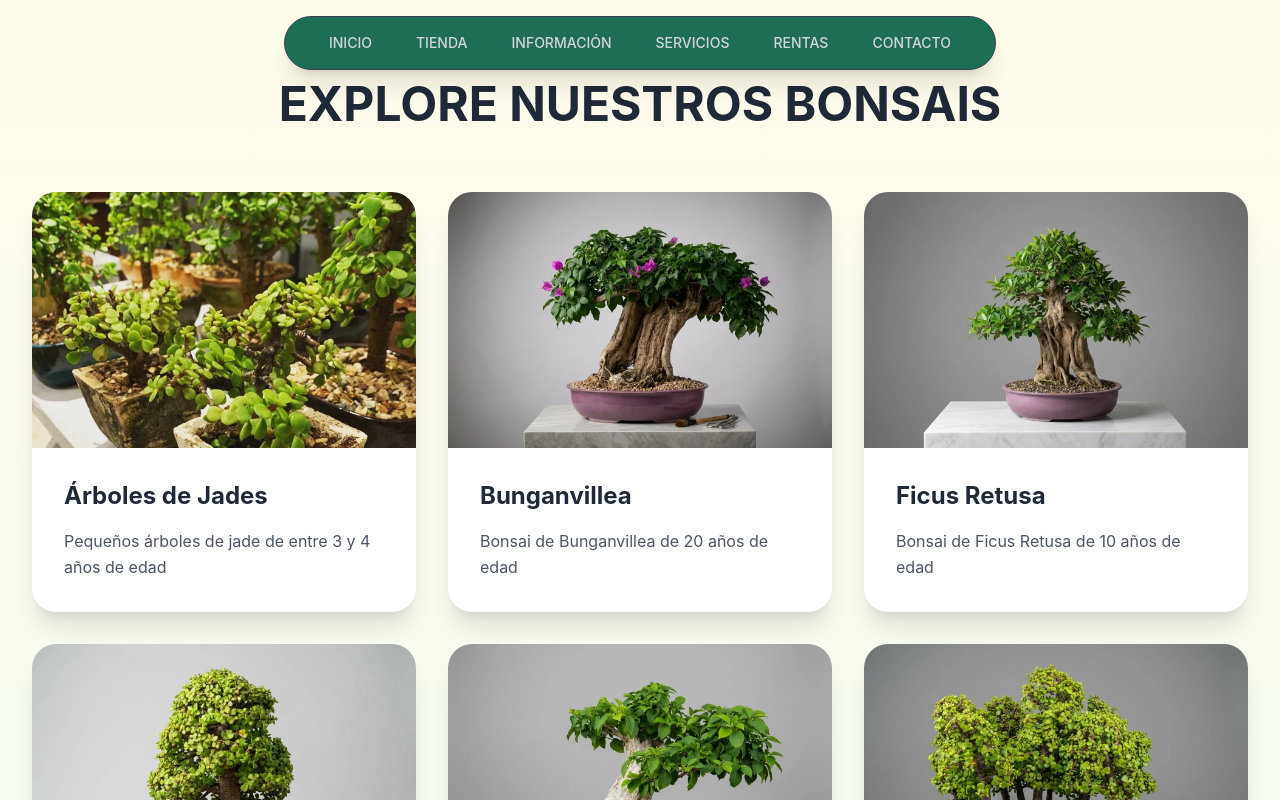
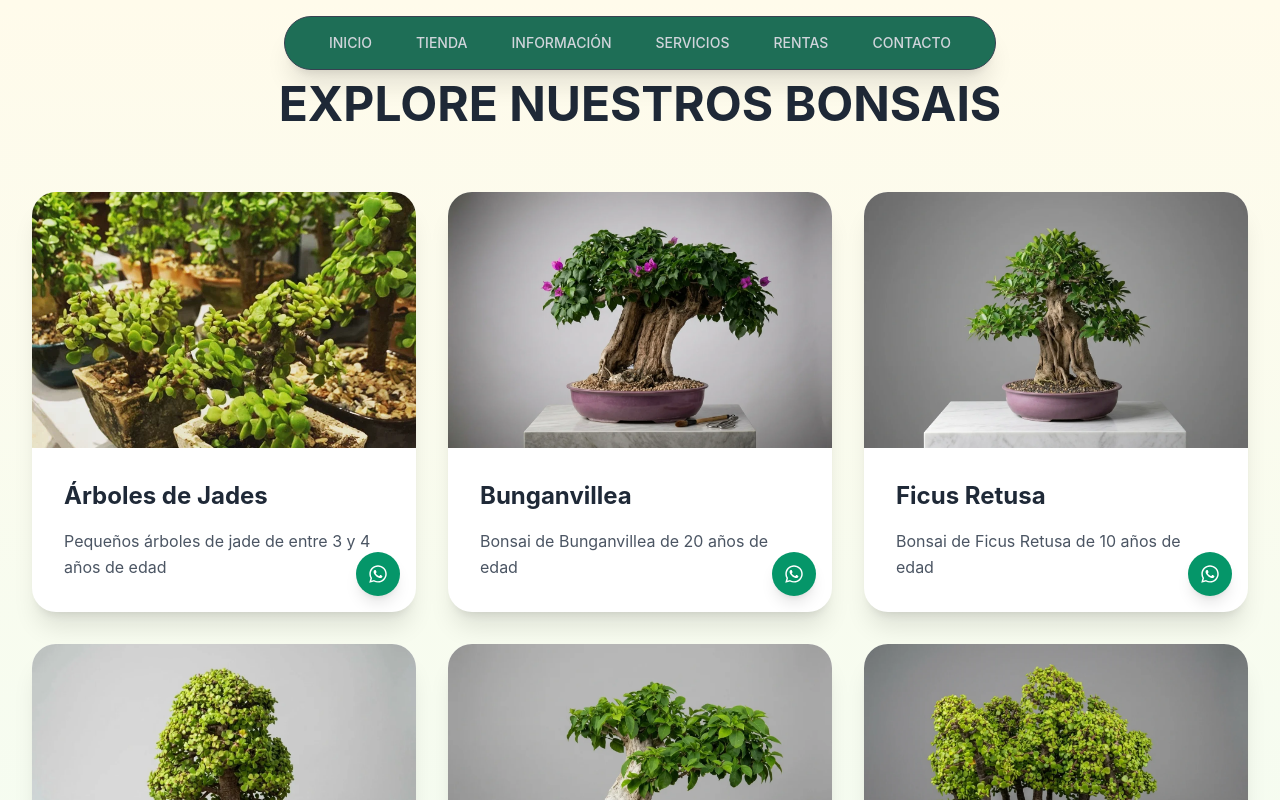
Before and after one commit to FrankyAntonioRodriguezHernandez/la-familia-del-bonsai-React, a React (Create React App) app: page /tienda in a window 1280 px wide. Shown: the top 800 px of the page. Built offline with nearby package versions, Linux system fonts and the light colour scheme.

Commit message:
agregado boton directo de whatsapp

```diff
--- a/src/components/ui/ServiceCard.jsx
+++ b/src/components/ui/ServiceCard.jsx
@@ -1,8 +1,14 @@
 import React from 'react';
+import { FaWhatsapp } from 'react-icons/fa';
 
 const ServiceCard = ({ service, showButton = false }) => {
+  // Create WhatsApp link with phone number and description
+  const phoneNumber = '5353646319';
+  const message = `Hola! Me interesa el bonsái: ${service.title}. ${service.description}`;
+  const whatsappLink = `https://wa.me/${phoneNumber}?text=${encodeURIComponent(message)}`;
+
   return (
-    <div className="bg-white rounded-3xl shadow-xl overflow-hidden hover:shadow-2xl transition-all duration-300 transform hover:-translate-y-2">
+    <div className="bg-white rounded-3xl shadow-xl overflow-hidden hover:shadow-2xl transition-all duration-300 transform hover:-translate-y-2 relative">
       <div className="h-64 overflow-hidden">
         <img
           src={service.image}
@@ -18,6 +24,20 @@ const ServiceCard = ({ service, showButton = false }) => {
           {service.description}
         </p>
       </div>
+
+      {/* WhatsApp Button - Bottom Right */}
+      {showButton && (
+        <a
+          href={whatsappLink}
+          className="absolute bottom-4 right-4 flex items-center text-gray-300 hover:text-white transition-colors"
+          target="_blank"
+          rel="noopener noreferrer"
+        >
+          <div className="bg-emerald-600 hover:bg-emerald-700 text-white p-3 rounded-full transition-colors duration-300 shadow-lg hover:shadow-xl">
+            <FaWhatsapp className="h-5 w-5" />
+          </div>
+        </a>
+      )}
     </div>
   );
 };
--- a/src/pages/Tienda/Tienda.jsx
+++ b/src/pages/Tienda/Tienda.jsx
@@ -2,7 +2,7 @@ import React from 'react';
 import { useNavigate } from 'react-router-dom';
 import ServiceCard from '../../components/ui/ServiceCard';
 import {BonsaisTiendaObjects} from '../../utils/BonsaisTiendaObjects.jsx';
-
+import { FaWhatsapp } from 'react-icons/fa';
 const Tienda = () => {
 
   const navigate = useNavigate();
@@ -26,8 +26,8 @@ const Tienda = () => {
         </div>
 
         <div className="grid grid-cols-1 md:grid-cols-2 lg:grid-cols-3 gap-8">
-          {BonsaisTiendaObjects.map((service, index) => (
-            <ServiceCard key={index} service={service} />
+          {BonsaisTiendaObjects.map((tiendaObject, index) => (
+            <ServiceCard key={index} service={tiendaObject} showButton={true} />
           ))}
         </div>
 
```
